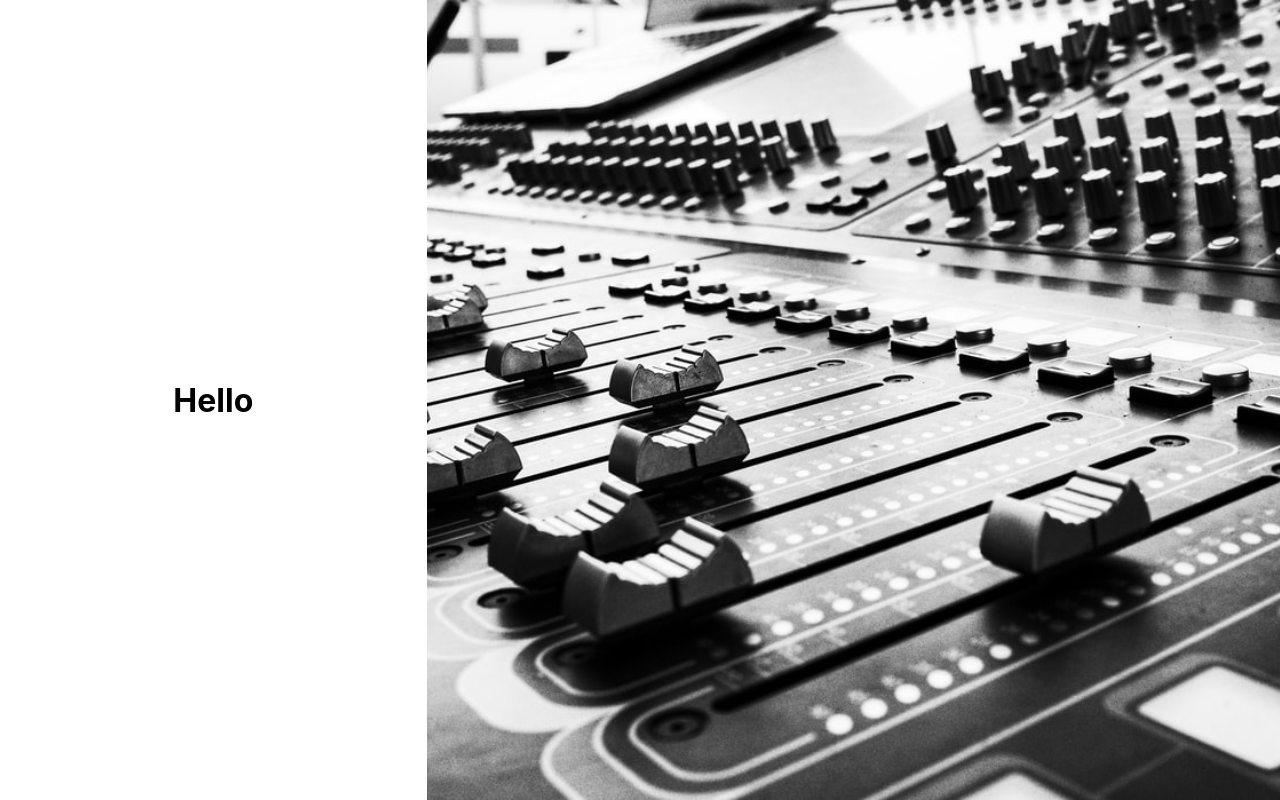
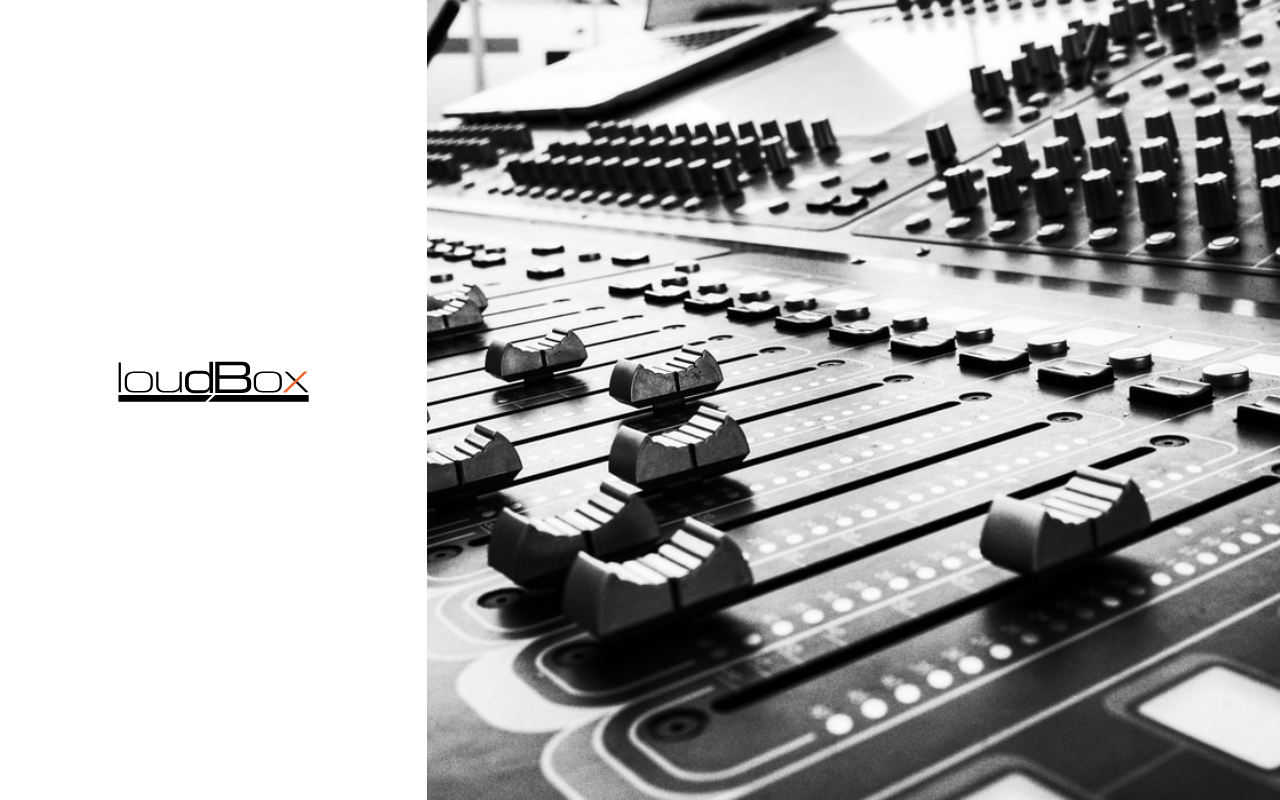
Before and after one commit to dominicstop/react-loudbox, a React (Create React App) app: page / in a window 1280 px wide. Built offline with nearby package versions, Linux system fonts and the light colour scheme.

Commit message:
✨ WIP: LoginPage
Summary: Display logo

```diff
--- a/package.json
+++ b/package.json
@@ -32,5 +32,6 @@
       "last 1 firefox version",
       "last 1 safari version"
     ]
-  }
+  },
+  "devDependencies": {}
 }
--- a/src/pages/LoginPage.js
+++ b/src/pages/LoginPage.js
@@ -1,7 +1,8 @@
 import React from 'react';
 import { StyleSheet, css } from 'aphrodite';
 
-
+import loginBG     from 'assests/images/login-cover.jpg';
+import loudboxLogo from 'assests/svg/loudbox-logo.svg';
 
 
 export class LoginPage extends React.Component {
@@ -21,7 +22,7 @@ export class LoginPage extends React.Component {
     rightImageContainer: {
       display: 'none',
       // set/config bg image
-      backgroundImage: `url(${require('assests/images/login-cover.jpg')})`,
+      backgroundImage: `url(${loginBG})`,
       backgroundPosition: 'center',
       backgroundRepeat: 'no-repeat',
       backgroundSize: 'cover',
@@ -35,6 +36,11 @@ export class LoginPage extends React.Component {
         display: 'flex'
       }
     },
+    logo: {
+      height: '48px',
+      width: 'auto',
+      marginBottom: '32px',
+    },
   });
 
   render(){
@@ -42,7 +48,13 @@ export class LoginPage extends React.Component {
     return(
       <div className={css(styles.rootContainer)}>
         <div className={css(styles.leftFormContainer)}>
-          <h1>Hello</h1>
+          <div>
+            <img
+              className={css(styles.logo)}
+              src={loudboxLogo}
+              alt="LoudBox Logo"
+            />
+          </div>
         </div>
         <div className={css(styles.rightImageContainer)}/>
       </div>
```
